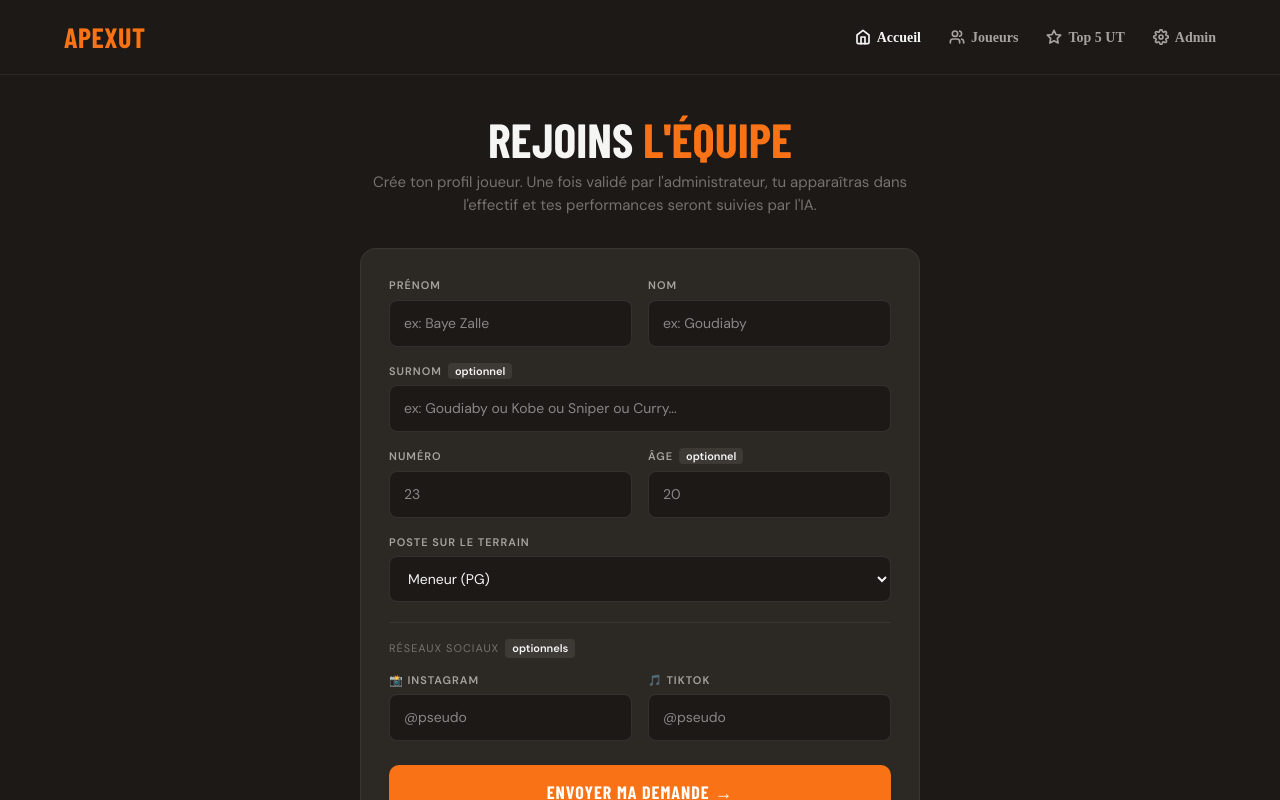
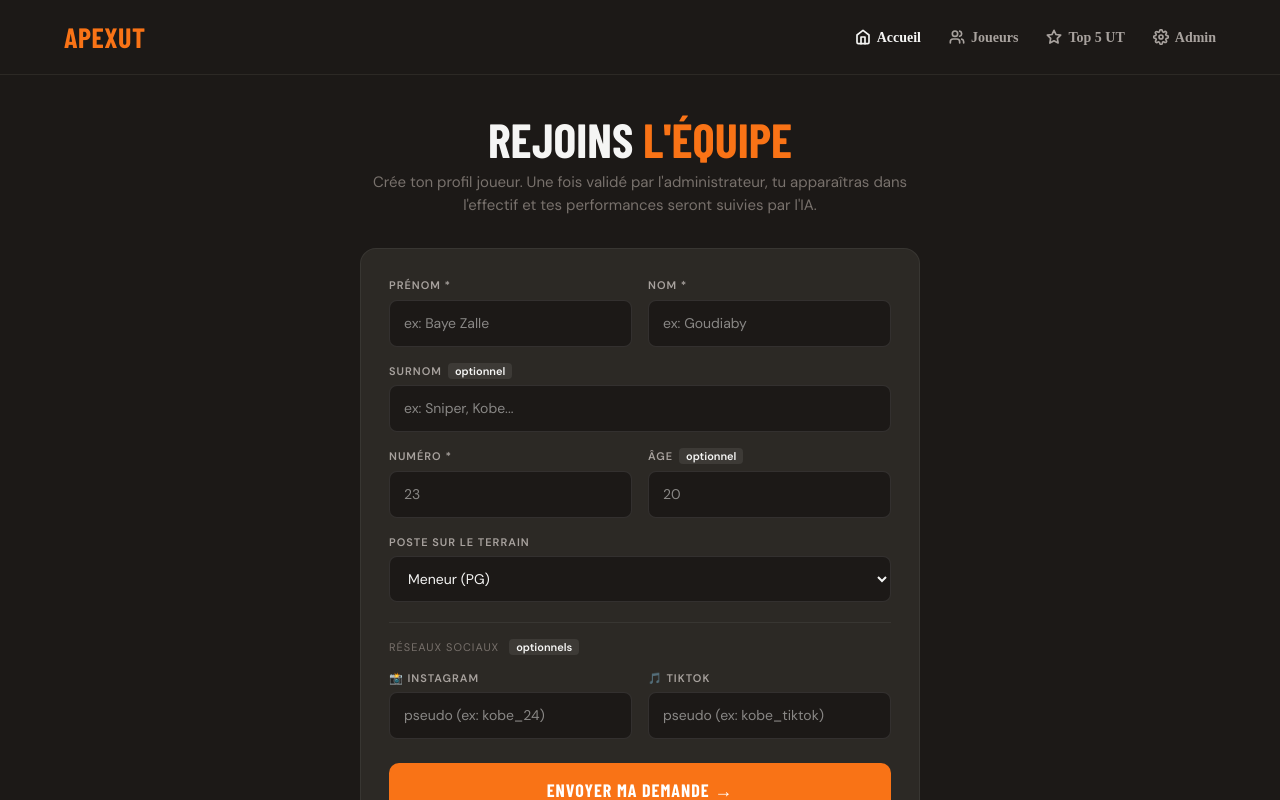
Before and after one commit to Kobe-24-cpu/stat, a Next.js app: page /joueurs in a window 1280 px wide. Shown: the top 800 px of the page. Built offline with nearby package versions, Linux system fonts and the light colour scheme; a web font is replaced by a local one.

Commit message:
modification du code

```diff
--- a/app/joueurs/page.tsx
+++ b/app/joueurs/page.tsx
@@ -48,7 +48,6 @@ export default function JoueursPage() {
     marginBottom: 6,
   };
 
-  // 👉 "(optionnel)" en blanc, bien visible
   const optionalStyle = {
     fontSize: 11,
     color: "#F5F5F4",
@@ -68,28 +67,38 @@ export default function JoueursPage() {
   };
 
   const envoyer = () => {
-    if (!nom || !prenom || !numero) return;
+    // CORRECTION : Alerte claire si des champs obligatoires sont vides
+    if (!nom.trim() || !prenom.trim() || !numero.trim()) {
+      alert("⚠️ Veuillez remplir le Prénom, le Nom et le Numéro de maillot !");
+      return;
+    }
 
     const pending: PendingJoueur = {
       id: Date.now().toString(),
-      nom: nom.toUpperCase(),
-      prenom,
-      surnom,
-      numero,
+      nom: nom.trim().toUpperCase(),
+      prenom: prenom.trim(),
+      surnom: surnom.trim(),
+      numero: numero.trim(),
       poste,
       age,
-      instagram,
-      tiktok,
-      dateInscription: new Date().toLocaleDateString(),
+      instagram: instagram.trim(),
+      tiktok: tiktok.trim(),
+      dateInscription: new Date().toLocaleDateString("fr-FR"),
       statut: "en_attente",
     };
 
-    const existing = localStorage.getItem("hoop_pending");
-    const list: PendingJoueur[] = existing ? JSON.parse(existing) : [];
-    list.push(pending);
-    localStorage.setItem("hoop_pending", JSON.stringify(list));
+    try {
+      const existing = localStorage.getItem("hoop_pending");
+      const list: PendingJoueur[] = existing ? JSON.parse(existing) : [];
+      list.push(pending);
+      localStorage.setItem("hoop_pending", JSON.stringify(list));
 
-    setSubmitted(true);
+      // Confirmation visuelle du succès
+      setSubmitted(true);
+    } catch (e) {
+      alert("Une erreur est survenue lors de l'enregistrement.");
+      console.error(e);
+    }
   };
 
   if (submitted) {
@@ -177,11 +186,11 @@ export default function JoueursPage() {
 
             <div style={{ display: "grid", gridTemplateColumns: "1fr 1fr", gap: 16 }}>
               <div>
-                <label style={labelStyle}>Prénom</label>
+                <label style={labelStyle}>Prénom *</label>
                 <input style={inputStyle} placeholder="ex: Baye Zalle" value={prenom} onChange={(e) => setPrenom(e.target.value)} />
               </div>
               <div>
-                <label style={labelStyle}>Nom</label>
+                <label style={labelStyle}>Nom *</label>
                 <input style={inputStyle} placeholder="ex: Goudiaby" value={nom} onChange={(e) => setNom(e.target.value)} />
               </div>
             </div>
@@ -191,13 +200,13 @@ export default function JoueursPage() {
                 Surnom
                 <span style={optionalStyle}>optionnel</span>
               </label>
-              <input style={inputStyle} placeholder="ex: Goudiaby ou Kobe ou Sniper ou Curry..." value={surnom} onChange={(e) => setSurnom(e.target.value)} />
+              <input style={inputStyle} placeholder="ex: Sniper, Kobe..." value={surnom} onChange={(e) => setSurnom(e.target.value)} />
             </div>
 
             <div style={{ display: "grid", gridTemplateColumns: "1fr 1fr", gap: 16 }}>
               <div>
-                <label style={labelStyle}>Numéro</label>
-                <input style={inputStyle} type="number" placeholder="23" value={numero} onChange={(e) => setNumero(e.target.value)} />
+                <label style={labelStyle}>Numéro *</label>
+                <input style={inputStyle} type="text" pattern="[0-9]*" placeholder="23" value={numero} onChange={(e) => setNumero(e.target.value)} />
               </div>
               <div>
                 <label style={labelStyle}>
@@ -227,23 +236,18 @@ export default function JoueursPage() {
               </select>
             </div>
 
-            {/* Réseaux sociaux */}
-            <div style={{
-              borderTop: "1px solid rgba(255,255,255,0.06)",
-              paddingTop: 16,
-              marginTop: 4,
-            }}>
-              <p style={{ fontSize: 11, color: "#78716C", marginBottom: 14, textTransform: "uppercase", letterSpacing: 1, display: "flex", alignItems: "center" }}>
+            <div style={{ borderTop: "1px solid rgba(255,255,255,0.06)", paddingTop: 16, marginTop: 4 }}>
+              <p style={{ fontSize: 11, color: "#78716C", marginBottom: 14, textTransform: "uppercase", letterSpacing: 1 }}>
                 Réseaux sociaux <span style={optionalStyle}>optionnels</span>
               </p>
               <div style={{ display: "grid", gridTemplateColumns: "1fr 1fr", gap: 16 }}>
                 <div>
                   <label style={labelStyle}>📸 Instagram</label>
-                  <input style={inputStyle} placeholder="@pseudo" value={instagram} onChange={(e) => setInstagram(e.target.value)} />
+                  <input style={inputStyle} placeholder="pseudo (ex: kobe_24)" value={instagram} onChange={(e) => setInstagram(e.target.value)} />
                 </div>
                 <div>
                   <label style={labelStyle}>🎵 TikTok</label>
-                  <input style={inputStyle} placeholder="@pseudo" value={tiktok} onChange={(e) => setTiktok(e.target.value)} />
+                  <input style={inputStyle} placeholder="pseudo (ex: kobe_tiktok)" value={tiktok} onChange={(e) => setTiktok(e.target.value)} />
                 </div>
               </div>
             </div>
@@ -266,10 +270,6 @@ export default function JoueursPage() {
             >
               ENVOYER MA DEMANDE →
             </button>
-
-            <p style={{ fontSize: 13, color: "#F5F5F4", textAlign: "center", marginTop: 4, fontWeight: 500 }}>
-              Ton profil sera examiné par l'administrateur avant publication.
-            </p>
           </div>
         </div>
       </div>
--- a/app/page.tsx
+++ b/app/page.tsx
@@ -95,7 +95,7 @@ export default function Home() {
       {/* ── SECTION MÉDIAS DYNAMIQUE COMPATIBLE SMARTPHONE (CARROUSEL HORIZONTAL) ── */}
       <section style={{ maxWidth: 1200, margin: "0 auto", padding: "40px 24px 60px", overflow: "hidden" }}>
         <h2 style={{ fontFamily: "'Barlow Condensed', sans-serif", fontSize: 32, fontWeight: 900, marginBottom: 4, letterSpacing: 1 }}>
-          GALERIE MULTIMÉDIA <span style={{ color: "#F97316" }}>APEXUT</span>
+          🎬 HIGHLIGHTS <span style={{ color: "#F97316" }}>APEXUT</span>
         </h2>
         <p style={{ fontSize: 14, color: "#78716C", marginBottom: 24 }}>
           Sur mobile, glisse vers la droite pour faire défiler la galerie. Clique sur un média pour le plein écran.
```
